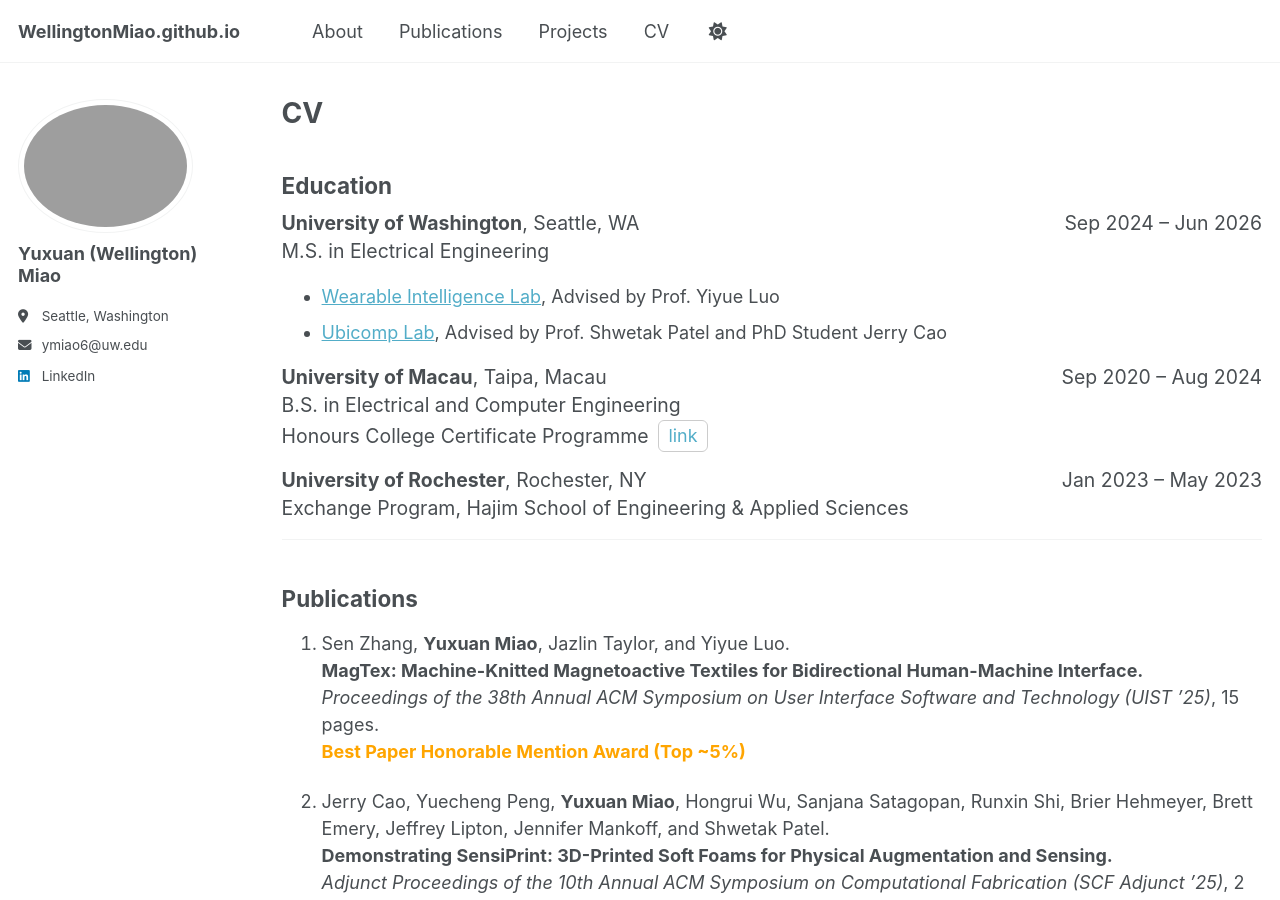
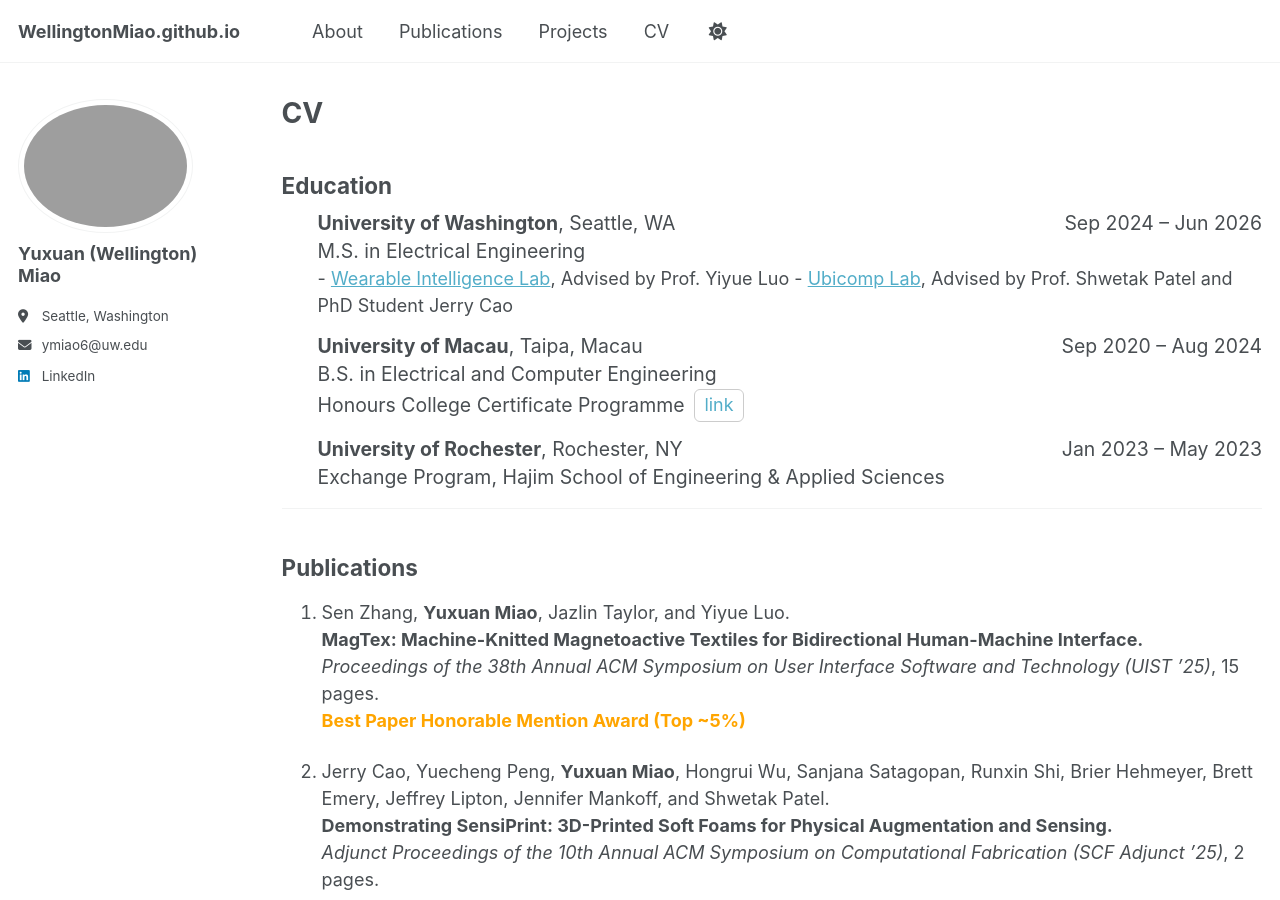
Before and after one commit to WellingtonMiao/WellingtonMiao.github.io, a Jekyll site: the page built from _pages/cv.md, in a window 1280 px wide and 900 px high. Built offline with Jekyll 4.4.1, drawn with Linux system fonts in a browser that asks for light colours; a script that is not in the unit is left out.

Commit message:
Update cv.md

```diff
--- a/_pages/cv.md
+++ b/_pages/cv.md
@@ -10,6 +10,8 @@
 {% include base_path %}
 
 ## Education
+
+<div style="margin-left:2em;">
 
 <div style="display:flex; justify-content:space-between; align-items:baseline; gap:1rem; font-size:1.08em; line-height:1.35; margin-top:0.2rem;">
   <div><strong>University of Washington</strong>, Seattle, WA</div>
@@ -45,6 +47,8 @@
 </div>
 <div style="font-size:1.08em; line-height:1.35; margin-top:0.1rem;">
   Exchange Program, Hajim School of Engineering &amp; Applied Sciences
+</div>
+
 </div>
 
 ---
```
